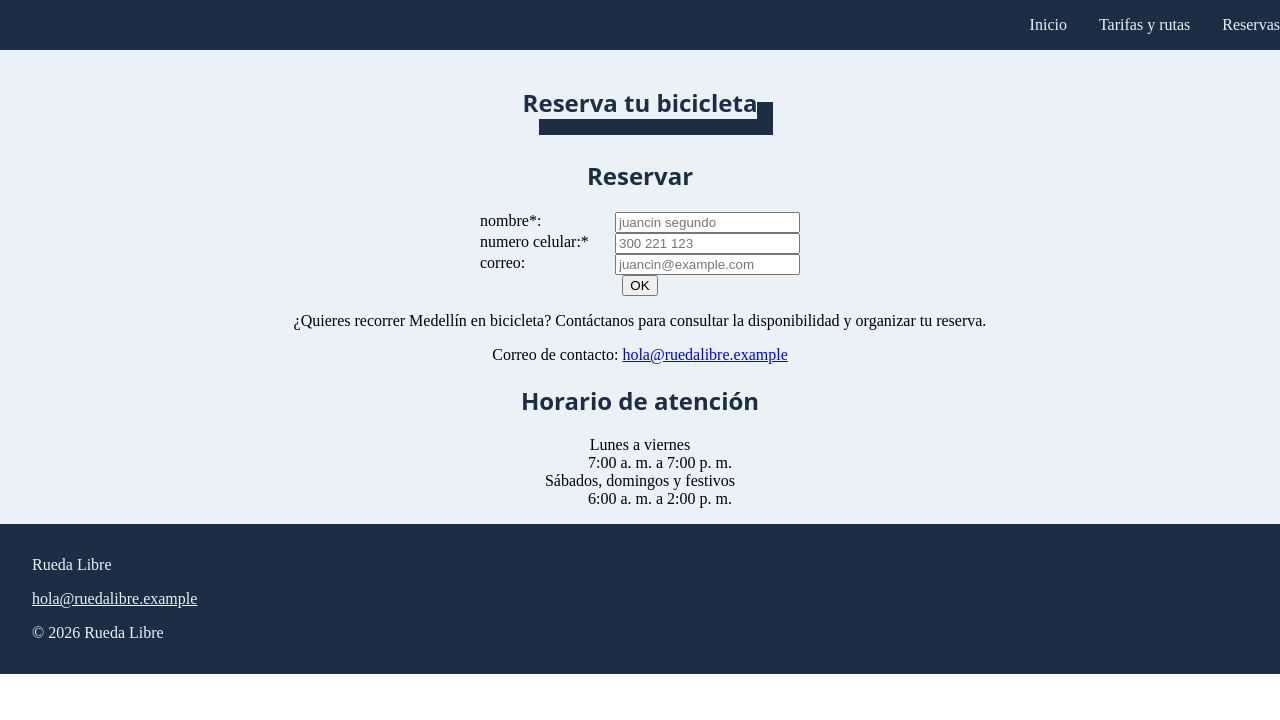
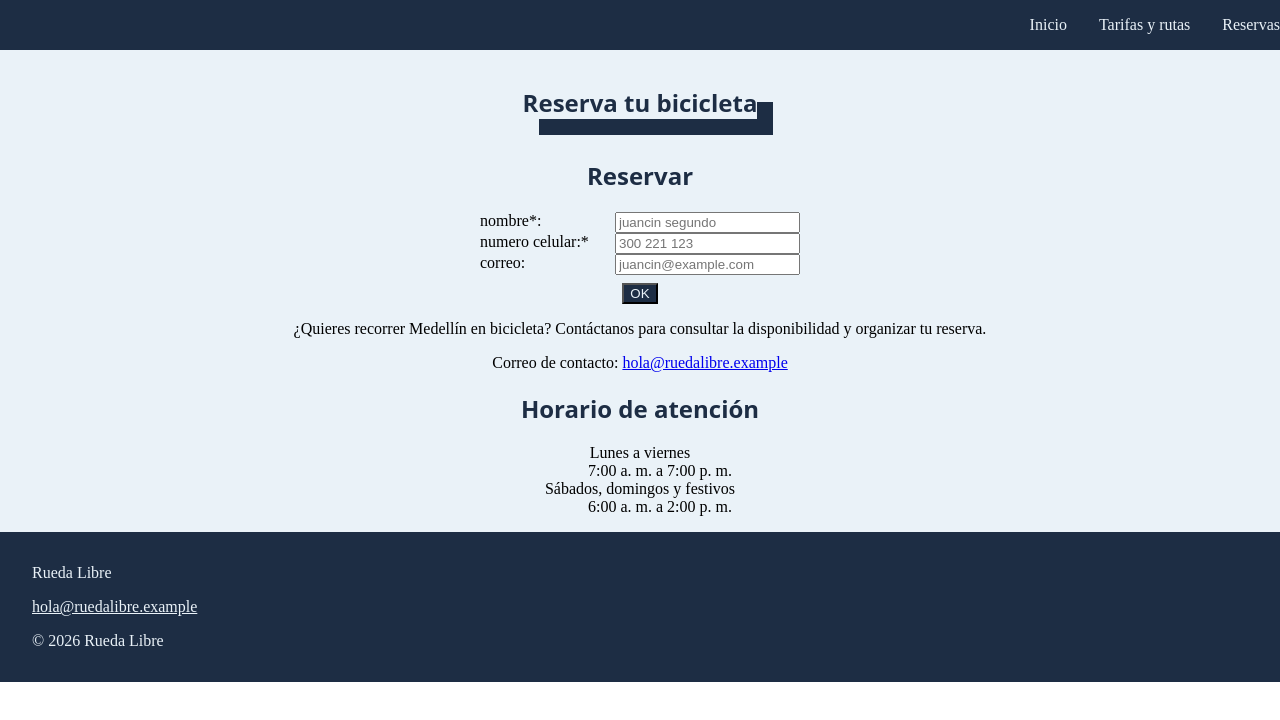
Before and after one commit to kevinyepito/rueda-libre, a plain HTML site: page paginas/reservas.html in a window 1280 px wide. Drawn offline with Linux system fonts and the light colour scheme; a web font is replaced by a local one.

Commit message:
style: se agregó estilo al botón del formulario

```diff
--- a/style.css
+++ b/style.css
@@ -129,3 +129,10 @@ form div {
     display: flex;
     justify-content: space-between;
 }
+
+form button{
+    margin-top: 0.5rem;
+    background-color: var(--color-texto);
+    color: var(--color-primario);
+
+}
```
